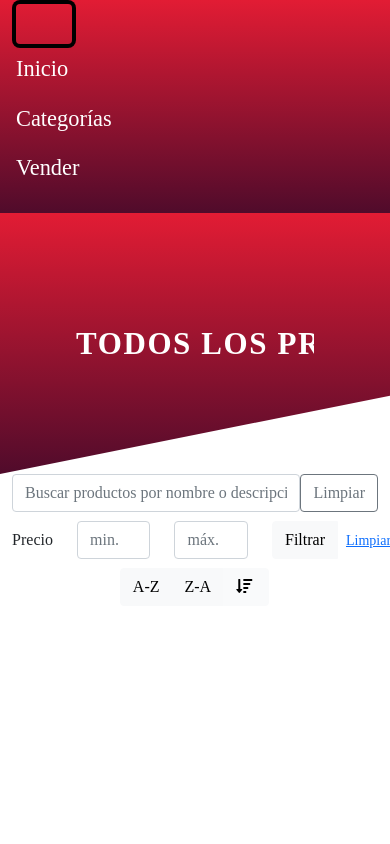
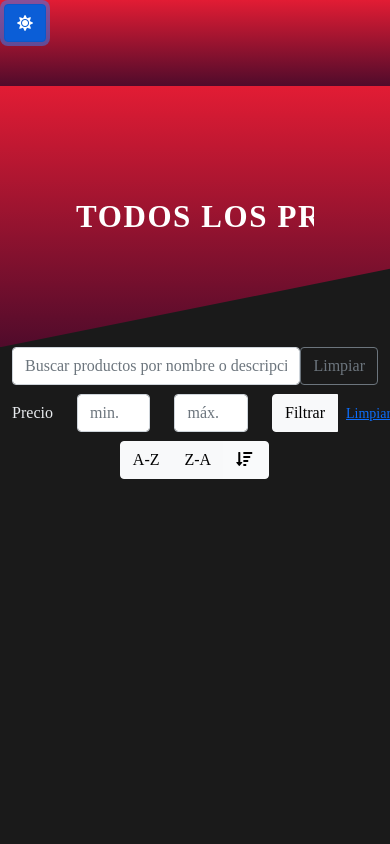
Before and after one commit to BrunoMorales07/ProyectoWorkspace, a plain HTML site: page products.html in a window 390 px wide. Both pictures are taken after a click on the button 44 px from the left and 24 px from the top of the page. Shown: the top 844 px of the page. Drawn offline with Linux system fonts and the light colour scheme; no server answers.

Commit message:
Modo Claro / Oscuro

```diff
--- a/css/styles.css
+++ b/css/styles.css
@@ -418,3 +418,36 @@ a.custom-card:hover {
   border-color:#E21C34;
   box-shadow: var(--red-shadows);
 }
+
+:root {
+    --bg-primary: #ffffff;
+    --bg-secondary: #f8f9fa;
+    --text-primary: #212529;
+    --text-secondary: #6c757d;
+    --border-color: #dee2e6;
+    --accent: #0d6efd;
+}
+
+[data-theme="dark"] {
+    --bg-primary: #1a1a1a;
+    --bg-secondary: #2d2d2d;
+    --text-primary: #e9ecef;
+    --text-secondary: #adb5bd;
+    --border-color: #495057;
+    --accent: #0d6efd;
+}
+
+body {
+    background-color: var(--bg-primary);
+    color: var(--text-primary);
+}
+
+.card {
+    background-color: var(--card-bg);
+    border-color: var(--border-color);
+}
+* {
+    transition: background-color 0.3s ease,
+                color 0.3s ease,
+                border-color 0.3s ease;
+}
--- a/js/products.js
+++ b/js/products.js
@@ -61,13 +61,13 @@ document.addEventListener("DOMContentLoaded", function () {
                          class="card-img-top"
                          alt="${product.name}"
                          style="height: 200px; object-fit: cover; border-top: 2px solid red; border-bottom: 2px solid red;">
-                    <div class="card-body bg-light">
-                        <p class="card-text text-dark fw-bold">${product.description}</p>
+                    <div class="card-body">
+                        <p class="card-text fw-bold">${product.description}</p>
                         <div class="d-flex flex-column flex-sm-row justify-content-between align-items-center">
                             <span class="badge fs-6 text-white" style=" background:var(--red-gradient); border: 1px solid black;">
                               Precio: ${product.cost} ${product.currency}
                             </span>
-                            <small class="text-dark fw-bold">Vendidos: ${product.soldCount}</small>
+                            <small class="card-text fw-bold">Vendidos: ${product.soldCount}</small>
                         </div>
                     </div>
                     <div class="card-footer text-center" style="background:transparent;">
@@ -192,3 +192,30 @@ document.addEventListener("DOMContentLoaded", function () {
   }
 
 });
+
+
+
+function toggleTheme() {
+    let html = document.documentElement;
+    let currentTheme = html.getAttribute('data-theme');
+    let newTheme = currentTheme === 'dark' ? 'light' : 'dark';
+
+    html.setAttribute('data-theme', newTheme);
+
+    let icon = document.getElementById('theme-icon');
+    if (newTheme === 'dark') {
+        icon.className = 'fas fa-sun';
+    } else {
+        icon.className = 'fas fa-moon';
+    }
+
+    localStorage.setItem('theme', newTheme);
+
+     document.querySelectorAll('.card').forEach(card => {
+    card-body.toggle('dark-card');
+    card-text.toggle('text-white');
+  });
+}
+
+let savedTheme = localStorage.getItem('theme') || 'light';
+document.documentElement.setAttribute('data-theme', savedTheme);
--- a/products.html
+++ b/products.html
@@ -24,6 +24,9 @@
       class="navbar navbar-expand-lg p-1"
       style="background: var(--red-gradient); color: white"
     >
+    <button class="btn btn-primary" onclick="toggleTheme()">
+    <i class="fas fa-moon" id="theme-icon"></i>
+</button>
       <div class="container">
         <button
           class="navbar-toggler"
```
